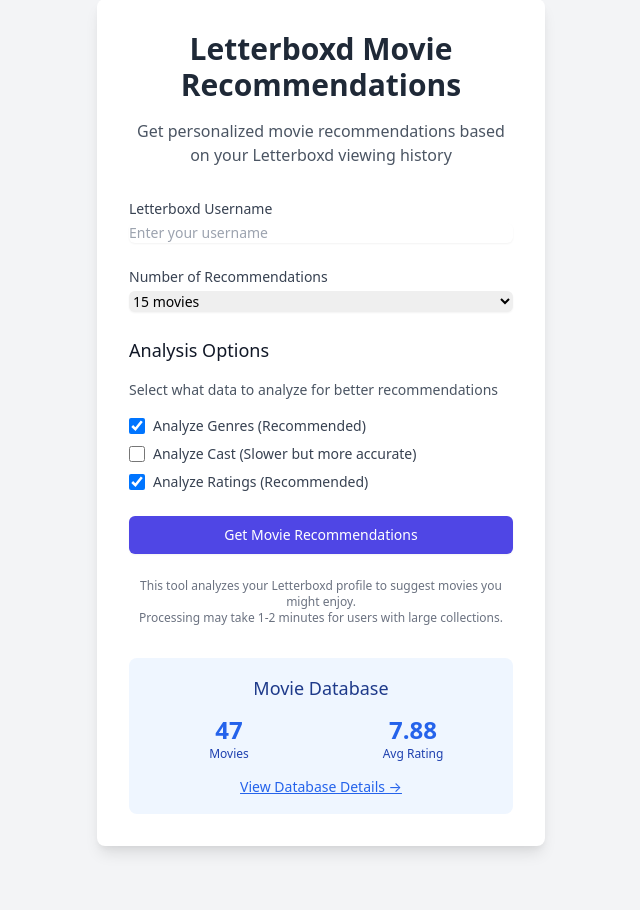
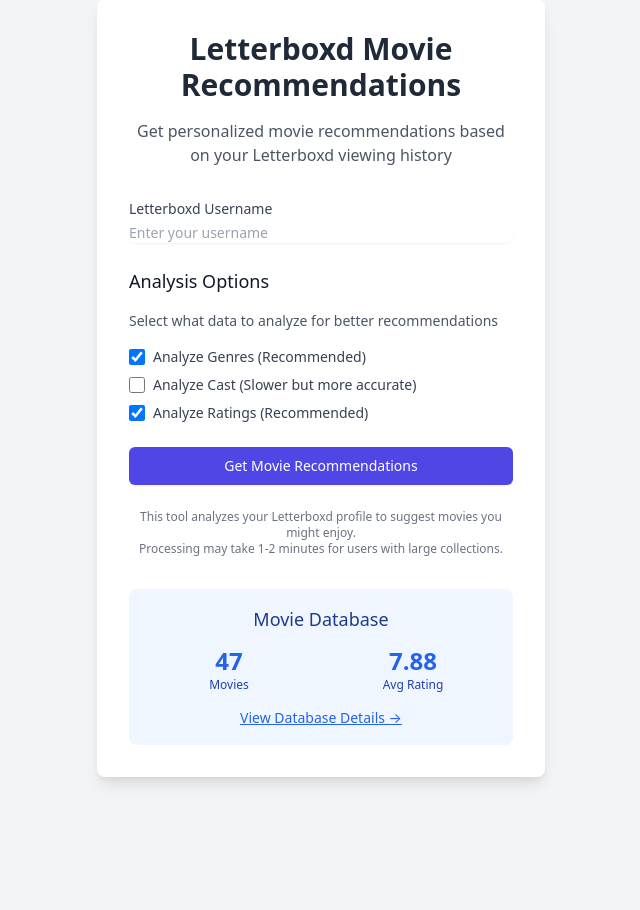
Before and after one commit to bcentner/letterboxd-recommender, a Flask app: page / in a window 1280 px wide. Shown: the part 65-975 px from the top of the page, without its empty margins (319-959 px from the left). After the commit the page ends 849 px from the top, so only its background shows below. Run offline with Flask 3, Linux system fonts and the light colour scheme.

Commit message:
Remove some choices and enable nginx

```diff
--- a/app.py
+++ b/app.py
@@ -27,7 +27,8 @@
 def index():
     if request.method == "POST":
         username = request.form["username"]
-        num_recommendations = int(request.form.get("num_recommendations", 15))
+        # Always use 5 recommendations
+        num_recommendations = 5
 
         # Get data fetching options from form
         options = FilmDataOptions(
--- a/recommendation.py
+++ b/recommendation.py
@@ -199,7 +199,7 @@
                 if actor:
                     self.cast_index[actor.lower()].append(i)
 
-    def generate_recommendations(self, user_profile: UserProfile, num_recommendations: int = 20) -> List[MovieRecommendation]:
+    def generate_recommendations(self, user_profile: UserProfile, num_recommendations: int = 5) -> List[MovieRecommendation]:
         """Generate movie recommendations for a user based on their profile"""
         try:
             print(f"Generating recommendations for user with {len(user_profile.watched_films)} watched films")
--- a/templates/index.html
+++ b/templates/index.html
@@ -19,19 +19,6 @@
                         <input type="text" name="username" id="username" required
                                class="shadow-sm focus:ring-indigo-500 focus:border-indigo-500 block w-full sm:text-sm border-gray-300 rounded-md"
                                placeholder="Enter your username">
-                    </div>
-                </div>
-
-                <div>
-                    <label for="num_recommendations" class="block text-sm font-medium text-gray-700">Number of Recommendations</label>
-                    <div class="mt-1">
-                        <select name="num_recommendations" id="num_recommendations"
-                                class="shadow-sm focus:ring-indigo-500 focus:border-indigo-500 block w-full sm:text-sm border-gray-300 rounded-md">
-                            <option value="10">10 movies</option>
-                            <option value="15" selected>15 movies</option>
-                            <option value="20">20 movies</option>
-                            <option value="25">25 movies</option>
-                        </select>
                     </div>
                 </div>
 
```
